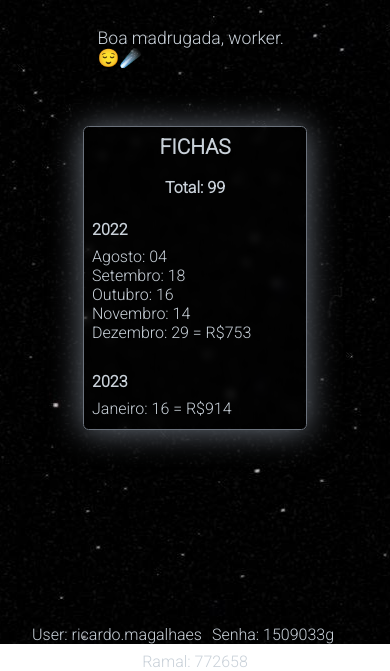
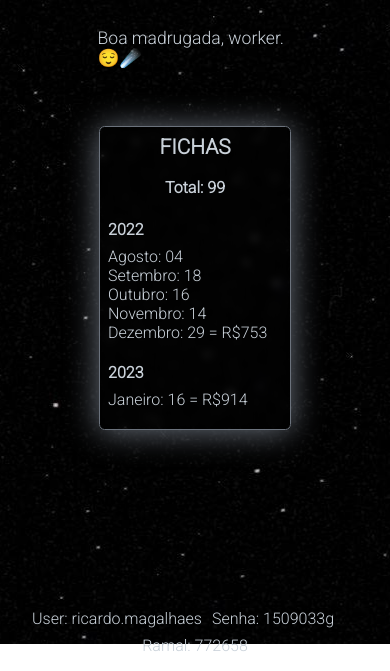
Before and after one commit to spilotes/inlbv, a plain HTML site: page index.html in a window 390 px wide. Shown: the part 200-871 px from the top of the page. Drawn offline with nearby package versions, Linux system fonts and the light colour scheme; a script that the page names is missing; a web font is replaced by a local one.

Commit message:
Add files via upload

```diff
--- a/css/styles.css
+++ b/css/styles.css
@@ -215,6 +215,7 @@ span {
 
   .container {
     top: 7em;
+    width: 12rem;
     height: 19rem;
   }
 
@@ -231,12 +232,12 @@ span {
   }
 
   .container .meses-ano2 {
-    top: 29vh;
+    top: 28vh;
   }
 
   .login {
     width: 100%;
-    bottom: 5rem;
+    bottom: 6rem;
   }
 
   .login .user {
```
